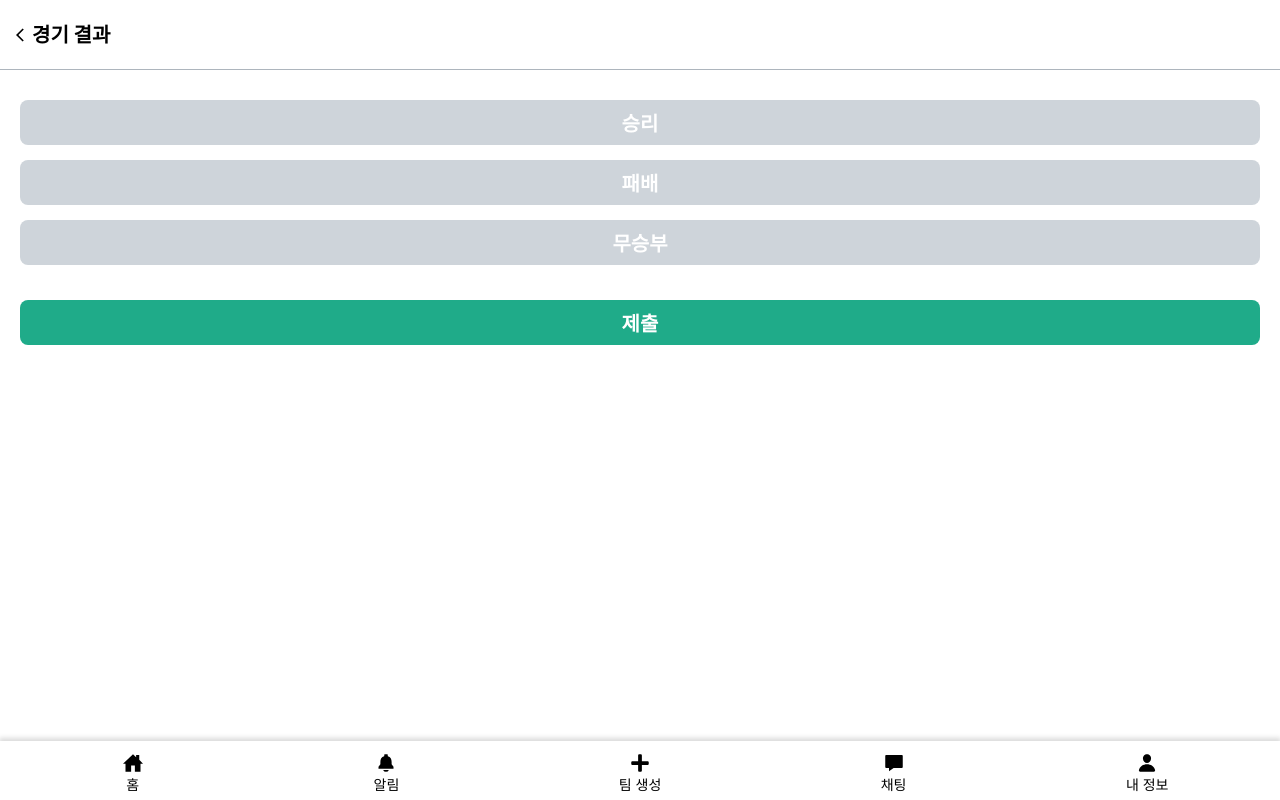
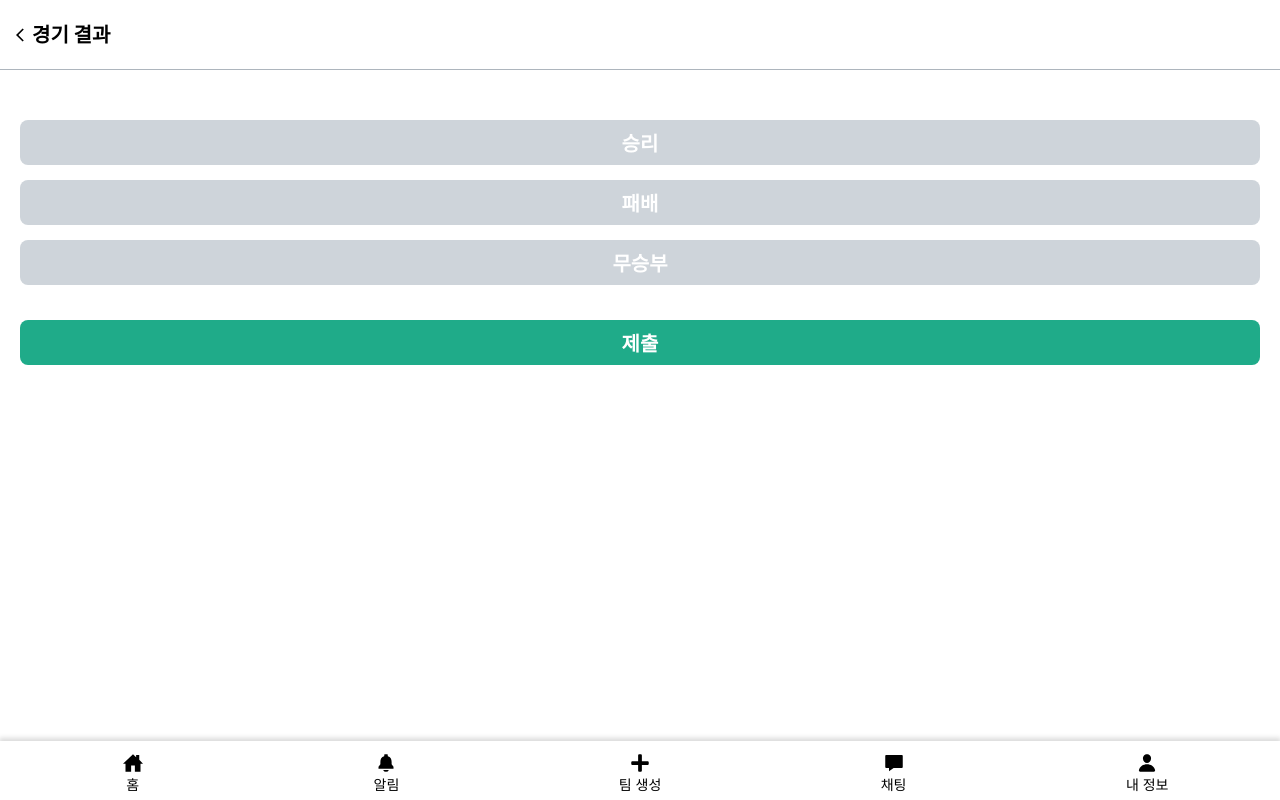
Before and after one commit to prgrms-web-devcourse/Team_04_SFam_FE, a Next.js app: page /matches/1/result in a window 1280 px wide. Built offline with nearby package versions, Linux system fonts and the light colour scheme; a web font is replaced by a local one.

Commit message:
refactor: Layout Main컴포넌트 적용

```diff
--- a/src/components/Layout/Layout.tsx
+++ b/src/components/Layout/Layout.tsx
@@ -2,6 +2,7 @@ import { ReactNode } from 'react';
 import { Heading } from '@components/Heading';
 import { Navigator } from '@components/Navigator';
 import { useRouter } from 'next/router';
+import { Main } from '@styles/common';
 
 interface Props {
   children: ReactNode;
@@ -10,13 +11,12 @@ interface Props {
 const Layout = ({ children }: Props) => {
   const router = useRouter();
   if (router.pathname === '/') {
-    return <main>{children}</main>;
+    return <Main>{children}</Main>;
   }
   return (
     <>
       <Heading />
-      <main>{children}</main>
-
+      <Main>{children}</Main>
       <Navigator />
     </>
   );
--- a/src/components/MatchResult/MatchResult.styles.ts
+++ b/src/components/MatchResult/MatchResult.styles.ts
@@ -1,7 +1,7 @@
 import styled from '@emotion/styled';
 
 export const Container = styled.div`
-  padding: 100px 20px;
+  padding: 50px 20px;
   display: flex;
   flex-direction: column;
   justify-content: space-evenly;
--- a/src/components/MatchResult/MatchResult.tsx
+++ b/src/components/MatchResult/MatchResult.tsx
@@ -1,5 +1,4 @@
 import { useState } from 'react';
-import theme from '@styles/theme';
 import Link from 'next/link';
 import { useRouter } from 'next/router';
 import * as S from './MatchResult.styles';
--- a/src/components/PostDetail/PostDetail.styles.ts
+++ b/src/components/PostDetail/PostDetail.styles.ts
@@ -2,7 +2,6 @@ import styled from '@emotion/styled';
 
 export const Container = styled.div`
   width: 100%;
-  padding: 70px 0;
 `;
 
 export const Info = styled.div`
--- a/src/components/Welcome/Welcome.styles.ts
+++ b/src/components/Welcome/Welcome.styles.ts
@@ -4,7 +4,6 @@ export const Container = styled.div``;
 
 export const ImageContainer = styled.div`
   width: 100%;
-  padding: 70px 0;
   display: flex;
   flex-direction: column;
   margin-top: 70px;
@@ -31,7 +30,7 @@ export const ButtonContainer = styled.div`
   display: flex;
   flex-direction: column;
   align-items: center;
-  margin-top: 50px;
+  margin-top: 70px;
 `;
 
 export const Info = styled.div`
--- a/src/components/Welcome/Welcome.tsx
+++ b/src/components/Welcome/Welcome.tsx
@@ -22,7 +22,7 @@ const Welcome = () => (
         href='/matches'
         passHref
       >
-        <Button>시작하기</Button>
+        <Button width='400px'>시작하기</Button>
       </Link>
 
       <S.Info>
@@ -31,7 +31,7 @@ const Welcome = () => (
           href='/login'
           passHref
         >
-          <S.Login>로그인하기</S.Login>
+          <S.Login> 로그인하기</S.Login>
         </Link>
       </S.Info>
     </S.ButtonContainer>
--- a/src/pages/index.tsx
+++ b/src/pages/index.tsx
@@ -1,8 +1,4 @@
 import { Welcome } from '@components/Welcome';
 
-const Start = () => (
-  <div>
-    <Welcome />
-  </div>
-);
+const Start = () => <Welcome />;
 export default Start;
```
